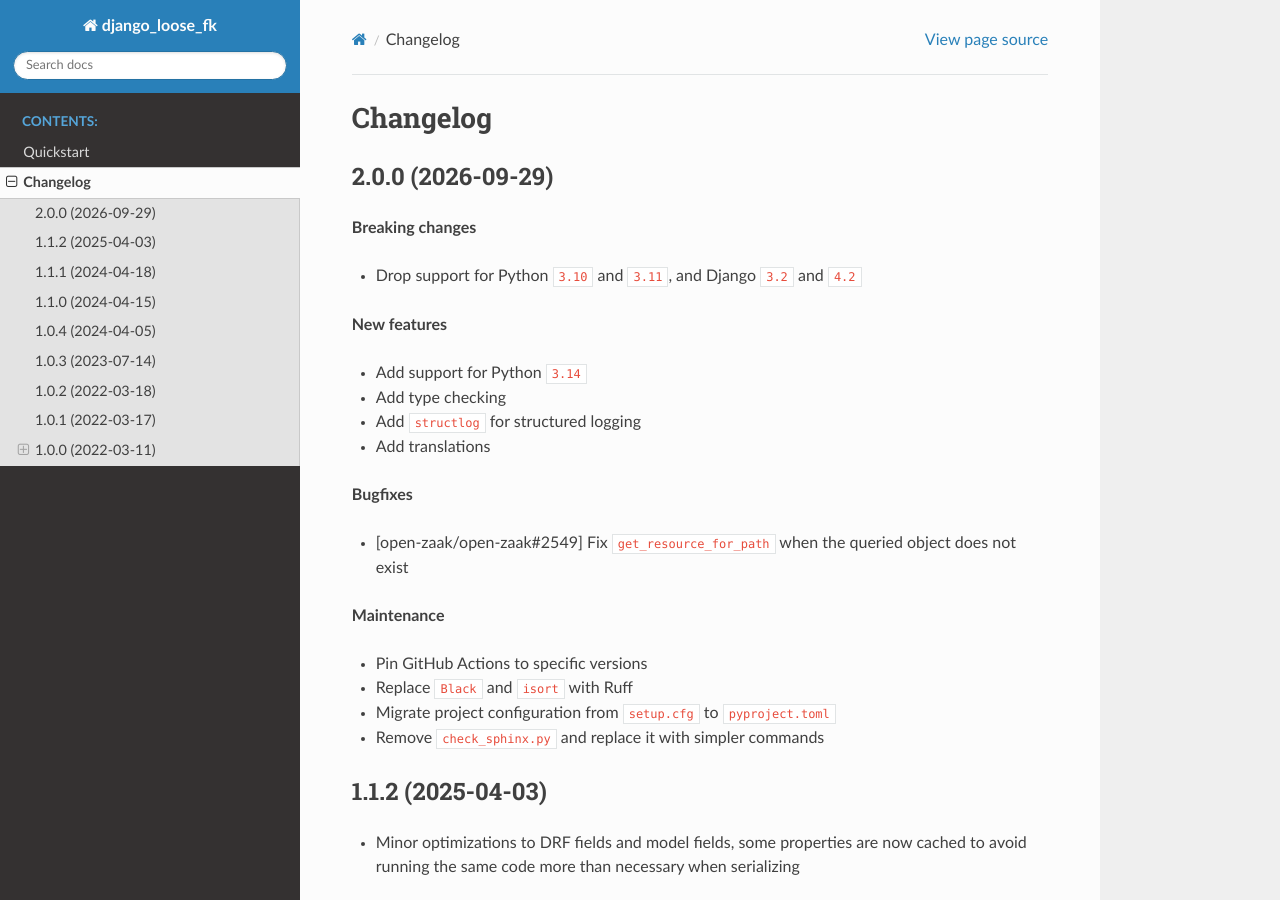
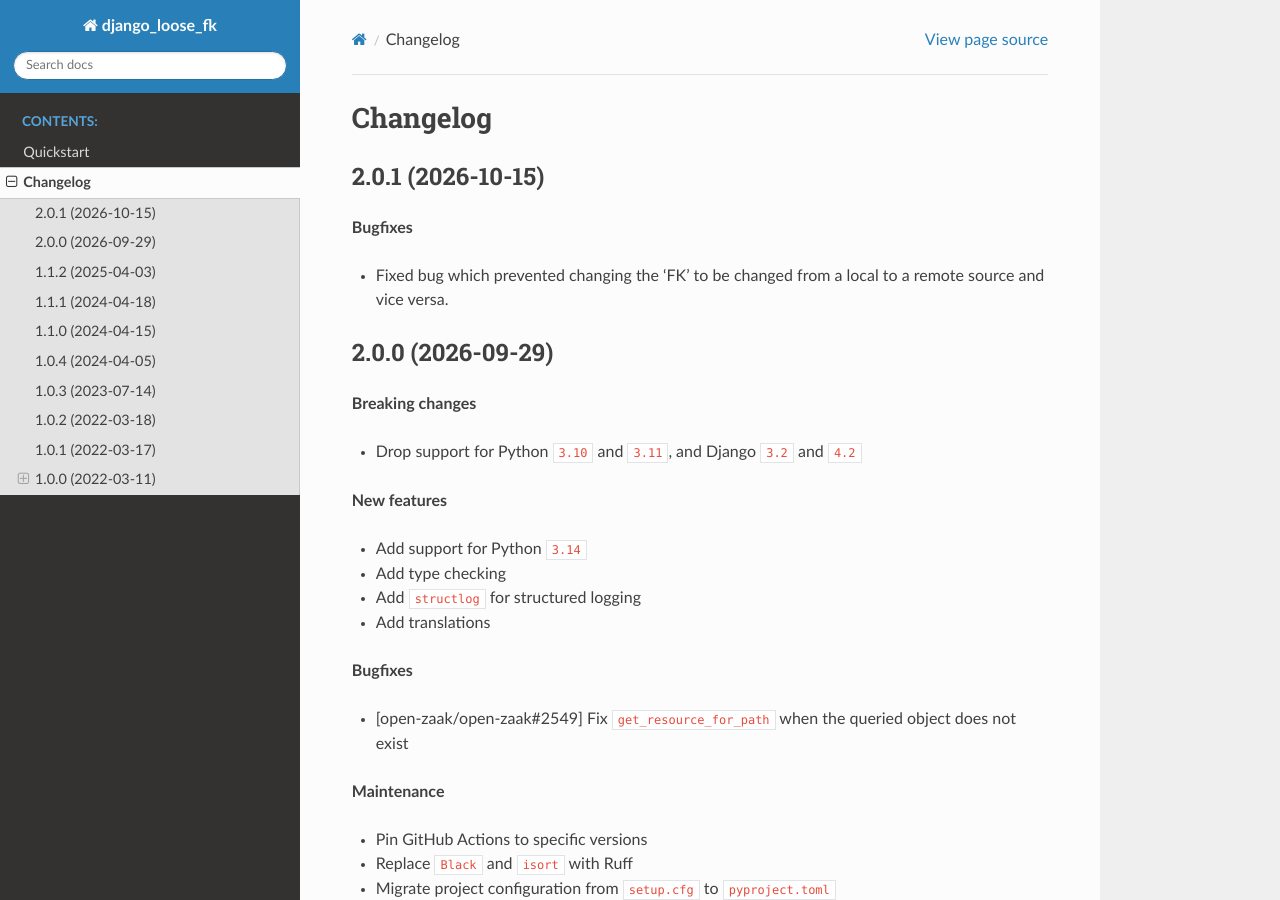
Before and after one commit to maykinmedia/django-loose-fk, a Sphinx documentation site: the page built from docs/changelog.rst, in a window 1280 px wide and 900 px high. Built offline with Sphinx 7.4.7 and the Read the Docs theme 3.1.0, drawn with Linux system fonts in a browser that asks for light colours.

Commit message:
:bookmark: bumped version to 2.0.1

```diff
--- a/CHANGELOG.rst
+++ b/CHANGELOG.rst
@@ -1,6 +1,13 @@
 =========
 Changelog
 =========
+
+2.0.1 (2026-10-15)
+==================
+
+**Bugfixes**
+
+* Fixed bug which prevented changing the 'FK' to be changed from a local to a remote source and vice versa.
 
 2.0.0 (2026-09-29)
 ==================
--- a/README.rst
+++ b/README.rst
@@ -2,7 +2,7 @@
 Django Loose FK
 ===============
 
-:Version: 2.0.0
+:Version: 2.0.1
 :Source: https://github.com/maykinmedia/django-loose-fk
 :Keywords: ``ForeignKey``, ``URL reference``, ``decentralization``, ``integrity``
 
--- a/django_loose_fk/__init__.py
+++ b/django_loose_fk/__init__.py
@@ -1 +1 @@
-__version__ = "2.0.0"
+__version__ = "2.0.1"
--- a/docs/conf.py
+++ b/docs/conf.py
@@ -29,7 +29,7 @@
 author = "Maykin Media"
 
 # The full version, including alpha/beta/rc tags
-release = "2.0.0"
+release = "2.0.1"
 
 
 # -- General configuration ---------------------------------------------------
--- a/pyproject.toml
+++ b/pyproject.toml
@@ -104,7 +104,7 @@
 ]
 
 [tool.bumpversion]
-current_version = "2.0.0"
+current_version = "2.0.1"
 files = [
     {filename = "pyproject.toml"},
     {filename = "README.rst"},
```
Also changed, not shown: 2 other files.
